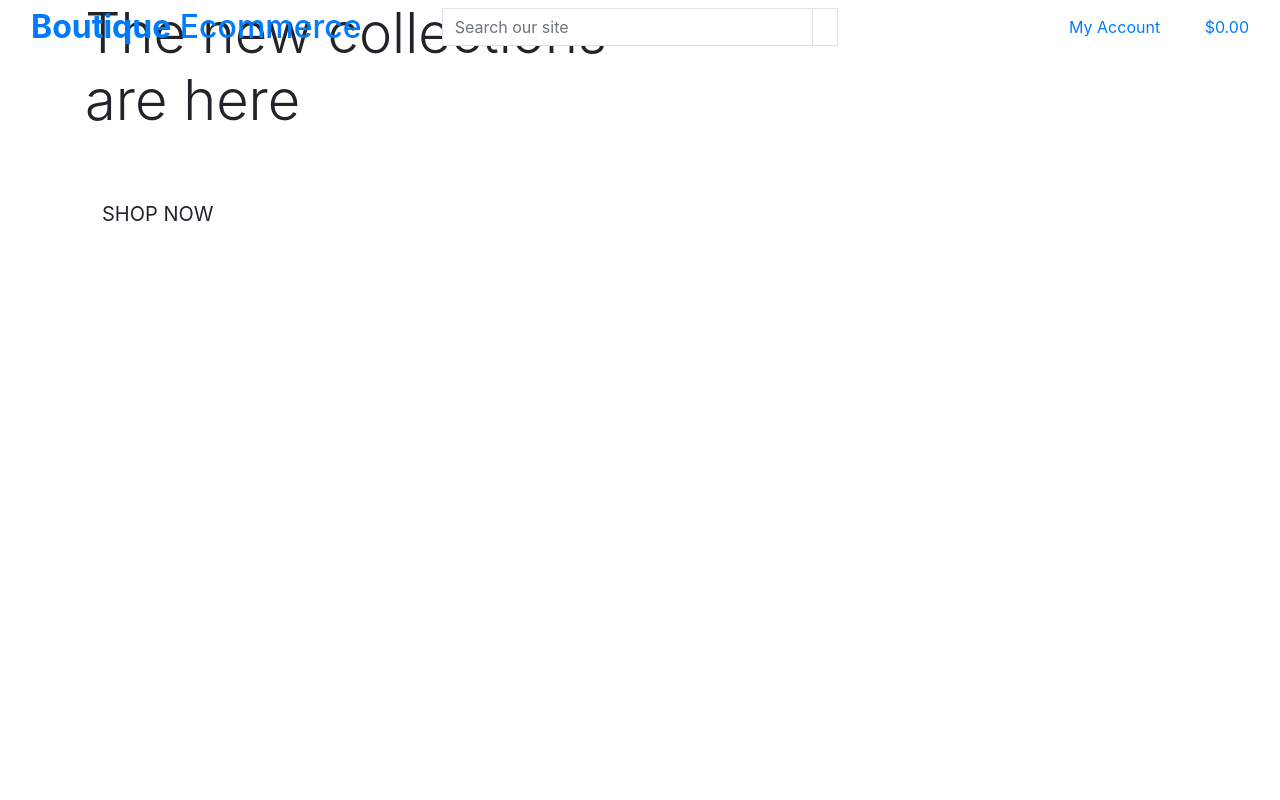
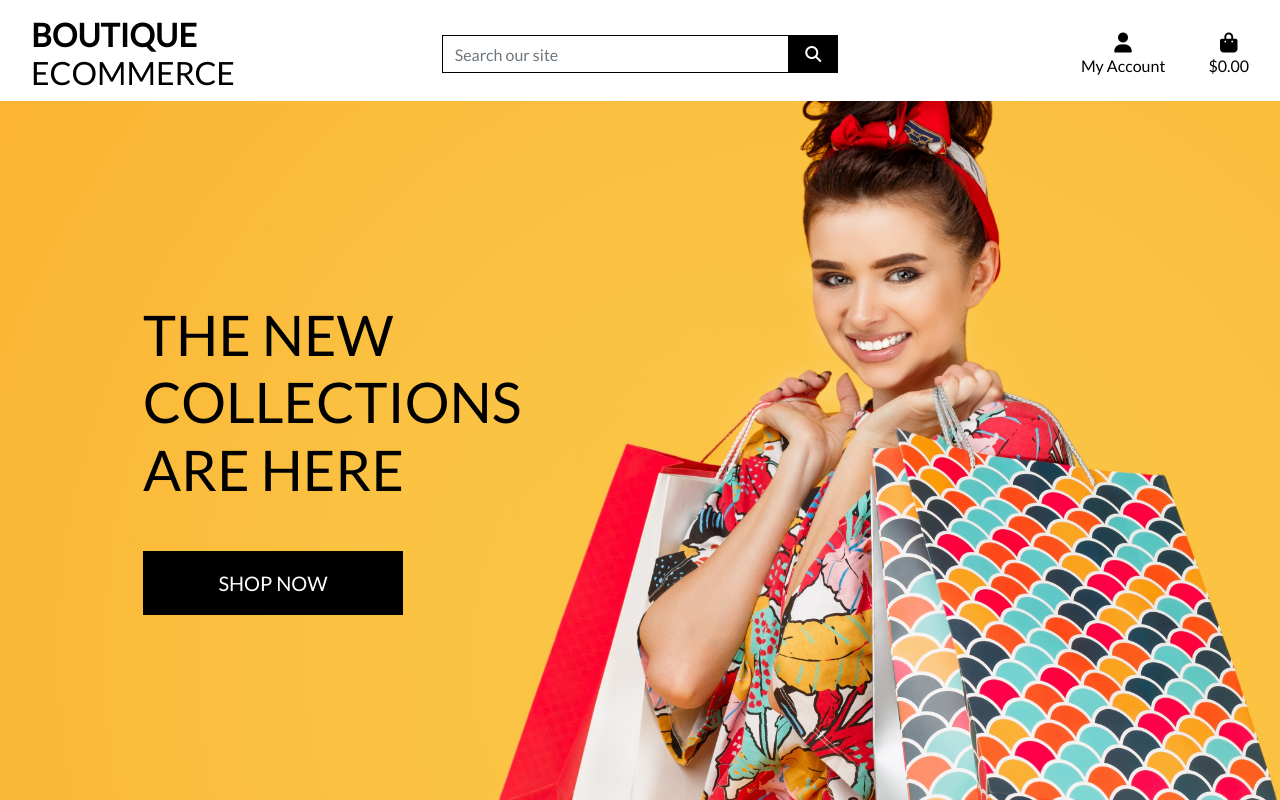
Before and after one commit to Bowlesy666/boutique-ecommerce, a Django app: page / in a window 1280 px wide. Run offline with Django 3.2, Linux system fonts and the light colour scheme; some libraries are stand-ins or nearby versions.

Commit message:
completed home page header/css

```diff
--- a/boutique_ecommerce/settings.py
+++ b/boutique_ecommerce/settings.py
@@ -147,6 +147,11 @@ USE_TZ = True
 # https://docs.djangoproject.com/en/3.2/howto/static-files/
 
 STATIC_URL = '/static/'
+# wont add standard static files root dir for collect static as will interfere with AWS later on
+STATICFILES_DIRS = (os.path.join(BASE_DIR, 'static'),)
+
+MEDIA_URL = '/media/'
+MEDIA_ROOT = os.path.join(BASE_DIR, 'media')
 
 # Default primary key field type
 # https://docs.djangoproject.com/en/3.2/ref/settings/#default-auto-field
--- a/boutique_ecommerce/urls.py
+++ b/boutique_ecommerce/urls.py
@@ -15,9 +15,11 @@ Including another URLconf
 """
 from django.contrib import admin
 from django.urls import path, include
+from django.conf import settings
+from django.conf.urls.static import static
 
 urlpatterns = [
     path('admin/', admin.site.urls),
     path('accounts/', include('allauth.urls')),
     path('', include('home.urls')),
-]
+] + static(settings.MEDIA_URL, document_root=settings.MEDIA_ROOT)
--- /dev/null
+++ b/static/css/base.css
@@ -0,0 +1,81 @@
+html {
+    height: 100%;
+}
+
+body {
+    background: url('/media/homepage_background_cropped.jpg') no-repeat center center fixed;
+    background-size: cover;
+    height: calc(100vh - 164px);
+    color: #555;
+    font-family: 'Lato';
+}
+
+/* from Bulma */
+.icon {
+    align-items: center;
+    display: inline-flex;
+    justify-content: center;
+    height: 1.5rem;
+    width: 1.5rem;
+}
+
+.logo-font {
+    text-transform: uppercase;
+}
+
+.main-logo-link {
+    width: fit-content;
+}
+
+.shop-now-button {
+    background: black;
+    color: white;
+    min-width: 260px;
+}
+
+.btn-black {
+    background: black;
+    color: white;
+}
+
+.shop-now-button:hover,
+.shop-now-button:active,
+.shop-now-button:focus,
+.btn-black:hover,
+.btn-black:active,
+.btn-black:focus {
+    background: #222;
+    color: white;
+}
+
+.text-black {
+    color: #000 !important;
+}
+
+.border-black {
+    border: 1px solid black !important;
+}
+
+/* -------------------------------- Media Queries */
+
+/* Slightly larger container on xl screens */
+@media (min-width: 1200px) {
+  .container {
+    max-width: 80%;
+  }
+}
+
+/* fixed top navbar only on medium and up */
+@media (min-width: 992px) {
+    .fixed-top-desktop-only {
+        position: fixed;
+        top: 0;
+        right: 0;
+        left: 0;
+        z-index: 1030;
+    }
+
+    .header-container {
+        padding-top: 164px;
+    }
+}
--- a/templates/base.html
+++ b/templates/base.html
@@ -14,12 +14,15 @@
 
     {% block corecss %}
       <link rel="stylesheet" href="https://cdn.jsdelivr.net/npm/bootstrap@4.6.2/dist/css/bootstrap.min.css" integrity="sha384-xOolHFLEh07PJGoPkLv1IbcEPTNtaed2xpHsD9ESMhqIYd0nLMwNLD69Npy4HI+N" crossorigin="anonymous">
+      <link href="https://fonts.googleapis.com/css2?family=Lato&display=swap" rel="stylesheet">
+      <link rel="stylesheet" href="{% static 'css/base.css' %}">
     {% endblock %}
 
     {% block extra_corecss %}
     {% endblock %}
 
     {% block corejs %}
+      <script src="https://kit.fontawesome.com/ce872f0001.js" crossorigin="anonymous"></script>
       <script src="https://cdn.jsdelivr.net/npm/jquery@3.5.1/dist/jquery.slim.min.js" integrity="sha384-DfXdz2htPH0lsSSs5nCTpuj/zy4C+OGpamoFVy38MVBnE+IbbVYUew+OrCXaRkfj" crossorigin="anonymous"></script>
       <script src="https://cdn.jsdelivr.net/npm/popper.js@1.16.1/dist/umd/popper.min.js" integrity="sha384-9/reFTGAW83EW2RDu2S0VKaIzap3H66lZH81PoYlFhbGU+6BZp6G7niu735Sk7lN" crossorigin="anonymous"></script>
       <script src="https://cdn.jsdelivr.net/npm/bootstrap@4.6.2/dist/js/bootstrap.min.js" integrity="sha384-+sLIOodYLS7CIrQpBjl+C7nPvqq+FbNUBDunl/OZv93DB7Ln/533i8e/mZXLi/P+" crossorigin="anonymous"></script>
@@ -32,14 +35,14 @@
   </head>
   <body>
     <header class="container-fluid fixed-top">
-      <div class="row">
+      <div id="top-nav" class="row bg-white pt-lg-2 d-none d-lg-flex">
         <div class="col-12 col-lg-4 my-auto py-1 py-lg-0 text-center text-lg-left">
           <a href="{% url 'home' %}" class="nav-link main-logo-link">
             <h2 class="logo-font text-black my-0"><strong>Boutique</strong> Ecommerce</h2>
           </a>
         </div>
         <div class="col-12 col-lg-4 my-auto py-1 py-lg-0">
-          <form method="GET" action="{% url 'products' %}">
+          <form method="GET" action="">
             <div class="input-group w-100">
                 <input class="form-control border border-black rounded-0" type="text" name="q" placeholder="Search our site">
                 <div class="input-group-append">
```
Also changed, not shown: media/homepage_background_cropped.jpg (added).
